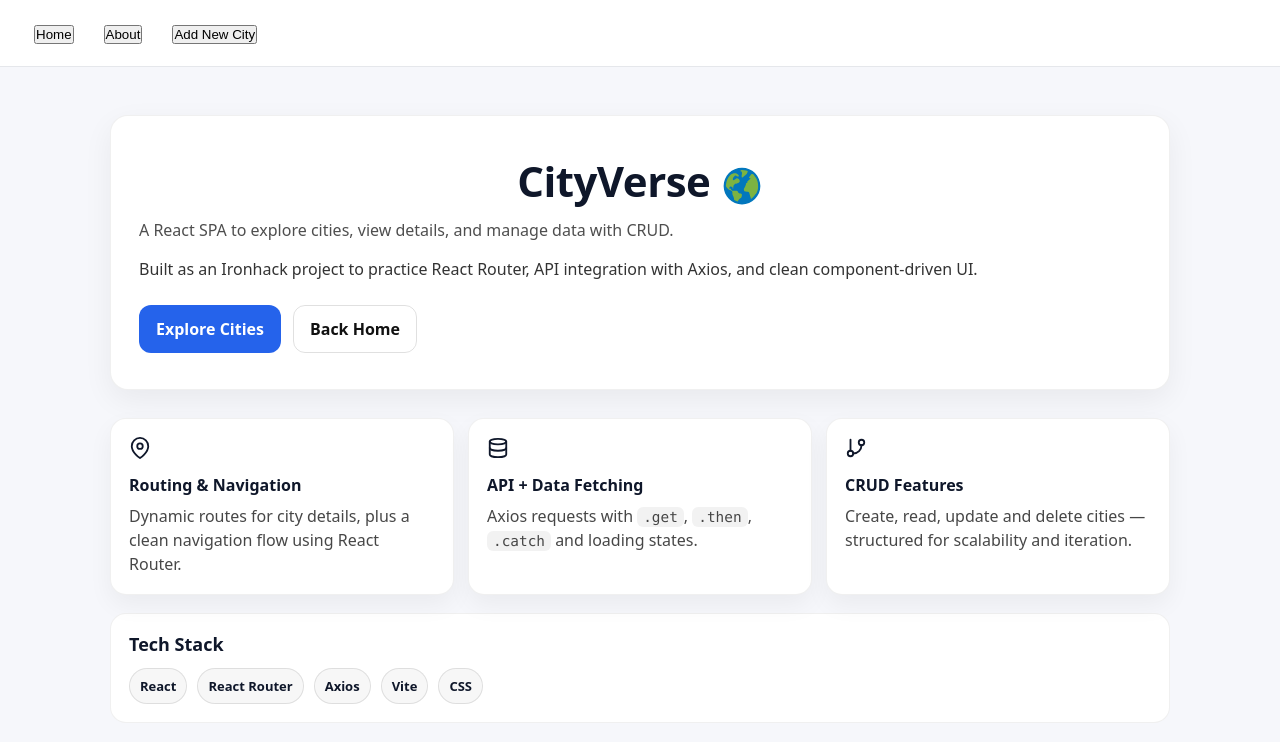
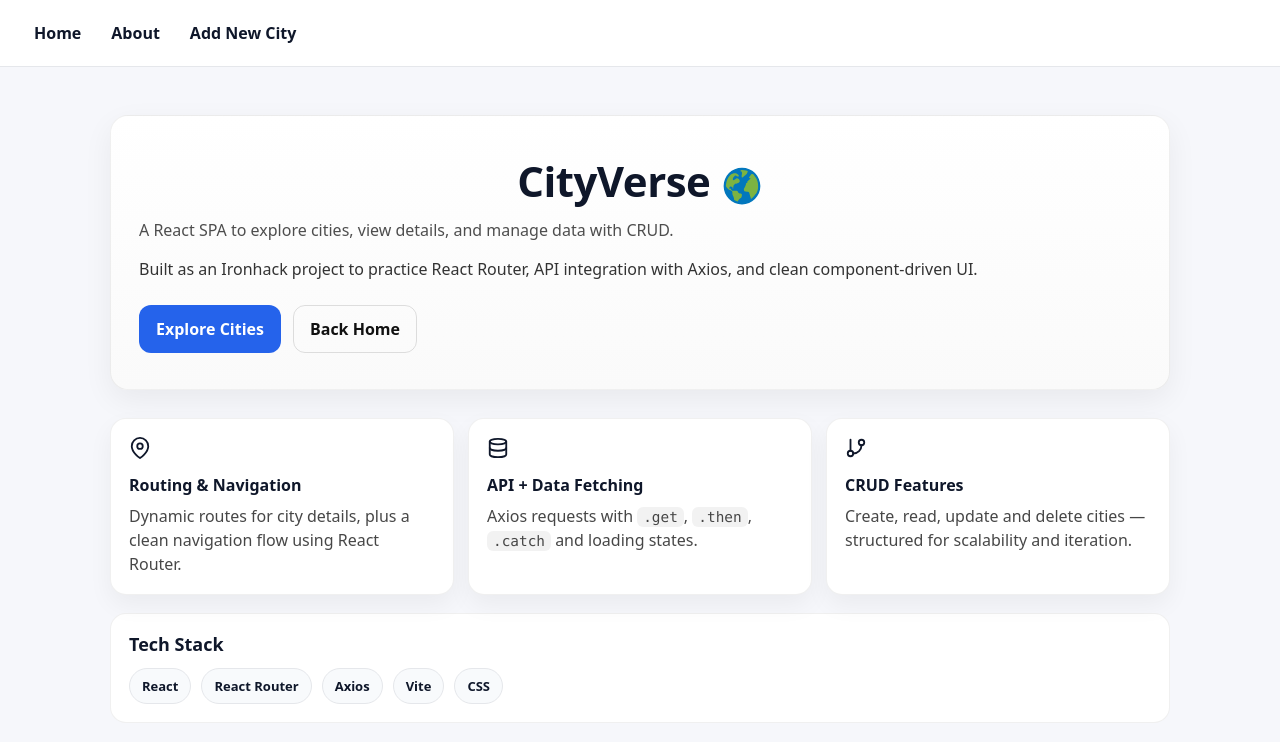
Before and after one commit to JC-Studio-DualCode/travel-project-app, a React (Vite) app: page /about in a window 1280 px wide. Shown: the top 742 px of the page. Built offline with nearby package versions, Linux system fonts and the light colour scheme.

Commit message:
"Style About page with CSS Modules"

```diff
--- a/src/components/Navbar.jsx
+++ b/src/components/Navbar.jsx
@@ -1,25 +1,14 @@
-import { NavLink } from "react-router-dom"
+import { NavLink } from "react-router-dom";
+import styles from "./Navbar.module.css";
 
 function Navbar() {
-    return (
-        <>
-
-
-            <nav className="navbar">
-                <NavLink to="/">
-                    <button>Home</button>
-                </NavLink>
-
-                <NavLink to="/about">
-                    <button>About</button>
-                </NavLink>
-
-                <NavLink to="/cities/add">
-                    <button>Add New City</button>
-                </NavLink>
-            </nav>
-        </>
-    )
+  return (
+    <nav className={styles.navbar}>
+      <NavLink className={styles.navLink} to="/">Home</NavLink>
+      <NavLink className={styles.navLink} to="/about">About</NavLink>
+      <NavLink className={styles.navLink} to="/cities/add">Add New City</NavLink>
+    </nav>
+  );
 }
 
-export default Navbar
+export default Navbar;
--- /dev/null
+++ b/src/components/Navbar.module.css
@@ -0,0 +1,19 @@
+.navbar {
+  display: flex;
+  gap: 10px;
+  padding: 14px 24px;
+  background: white;
+  border-bottom: 1px solid #e5e7eb;
+}
+
+.navLink {
+  text-decoration: none;
+  color: #0f172a;
+  font-weight: 600;
+  padding: 8px 10px;
+  border-radius: 10px;
+}
+
+.navLink:hover {
+  background: #eef2ff;
+}
--- a/src/index.css
+++ b/src/index.css
@@ -90,23 +90,7 @@ h1 {
 .card a {
   text-decoration: none;
 }
-nav {
-  display: flex;
-  gap: 12px;
-  padding: 14px 20px;
-}
 
-nav a {
-  text-decoration: none;
-  font-weight: 600;
-  padding: 6px 10px;
-  border-radius: 8px;
-  color: #111;
-}
-
-nav a:hover {
-  background: rgba(0,0,0,0.06);
-}
 
 /* Layout base */
 body {
@@ -122,26 +106,7 @@ body {
   padding: 24px;
 }
 
-/* Navbar */
-.navbar {
-  display: flex;
-  gap: 10px;
-  padding: 14px 24px;
-  background: white;
-  border-bottom: 1px solid #e5e7eb;
-}
 
-.navbar a {
-  text-decoration: none;
-  color: #0f172a;
-  font-weight: 600;
-  padding: 8px 10px;
-  border-radius: 10px;
-}
-
-.navbar a:hover {
-  background: #eef2ff;
-}
 
 /* Home header */
 .home {
@@ -279,47 +244,6 @@ body {
 .muted {
   opacity: 0.8;
 }
-/* ===== About Page ===== */
-.about {
-  max-width: 1100px;
-  margin: 0 auto;
-  padding: 48px 20px;
-}
-
-.about-hero {
-  background: #ffffff;
-  border-radius: 18px;
-  padding: 36px 28px;
-  box-shadow: 0 10px 30px rgba(0,0,0,0.06);
-  border: 1px solid rgba(0,0,0,0.06);
-}
-
-.about-title h1 {
-  font-size: 42px;
-  margin: 0 0 10px 0;
-  letter-spacing: -0.5px;
-}
-
-.about-subtitle {
-  margin: 0;
-  font-size: 16px;
-  color: #3b3b3b;
-  opacity: 0.9;
-}
-
-.about-lead {
-  margin-top: 16px;
-  max-width: 850px;
-  line-height: 1.6;
-  color: #333;
-}
-
-.about-actions {
-  margin-top: 22px;
-  display: flex;
-  gap: 12px;
-  flex-wrap: wrap;
-}
 
 .btn {
   display: inline-flex;
@@ -351,70 +275,6 @@ body {
   background: rgba(0,0,0,0.04);
 }
 
-.about-grid {
-  margin-top: 18px;
-  display: grid;
-  grid-template-columns: repeat(3, 1fr);
-  gap: 14px;
-}
-
-.about-card {
-  transition: transform 0.2s ease, box-shadow 0.2s ease;
-  background: #fff;
-  border-radius: 16px;
-  padding: 18px 18px;
-  border: 1px solid rgba(0,0,0,0.06);
-  box-shadow: 0 10px 25px rgba(0,0,0,0.05);
-}
-
-.about-card:hover {
-  transform: translateY(-4px);
-  box-shadow: 0 16px 30px rgba(0,0,0,0.1);
-}
-
-.about-card h3 {
-  margin: 10px 0 8px;
-  font-size: 16px;
-}
-
-.about-card p {
-  margin: 0;
-  color: #333;
-  opacity: 0.9;
-  line-height: 1.5;
-}
-
-.about-card code {
-  background: rgba(0,0,0,0.06);
-  padding: 2px 6px;
-  border-radius: 6px;
-  font-family: ui-monospace, SFMono-Regular, Menlo, Monaco, Consolas, "Liberation Mono", "Courier New", monospace;
-  font-size: 0.9em;
-}
-
-.about-stack {
-  margin-top: 18px;
-  background: #fff;
-  border-radius: 16px;
-  padding: 18px 18px;
-  border: 1px solid rgba(0,0,0,0.06);
-}
-
-.about-stack h2 {
-  margin: 0 0 12px 0;
-  font-size: 18px;
-}
-
-.about-hero {
-  margin-bottom: 28px;
-  background: linear-gradient(
-    180deg,
-    #ffffff 0%
-    #fafafa 100%
-  );
-}
-
-
 .chips {
   display: flex;
   flex-wrap: wrap;
@@ -429,13 +289,3 @@ body {
   font-weight: 600;
   font-size: 13px;
 }
-
-/* Responsive */
-@media (max-width: 900px) {
-  .about-grid {
-    grid-template-columns: 1fr;
-  }
-  .about-title h1 {
-    font-size: 34px;
-  }
-}
--- a/src/pages/AboutPage.jsx
+++ b/src/pages/AboutPage.jsx
@@ -1,69 +1,63 @@
 import { Link } from "react-router-dom";
 import { FcGlobe } from "react-icons/fc";
 import { FiMapPin, FiDatabase, FiGitBranch } from "react-icons/fi";
+import styles from "./AboutPage.module.css";
 
 function AboutPage() {
   return (
-    <div className="about">
-      <section className="about-hero">
-        <div className="about-title">
+    <div className={styles.about}>
+      <section className={styles.aboutHero}>
+        <div className={styles.aboutTitle}>
           <h1>
             CityVerse <FcGlobe style={{ verticalAlign: "middle" }} />
           </h1>
-          <p className="about-subtitle">
+          <p className={styles.aboutSubtitle}>
             A React SPA to explore cities, view details, and manage data with CRUD.
           </p>
-        </div>
-
-        <p className="about-lead">
+          <p className={styles.aboutLead}>
             Built as an Ironhack project to practice React Router, API integration with Axios,
             and clean component-driven UI.
           </p>
 
-        <div className="about-actions">
-          <Link className="btn primary" to="/cities">
-            Explore Cities
-          </Link>
-          <Link className="btn ghost" to="/">
-            Back Home
-          </Link>
+          <div className={styles.aboutActions}>
+            <Link className="btn primary" to="/cities">Explore Cities</Link>
+            <Link className="btn ghost" to="/">Back Home</Link>
+          </div>
         </div>
       </section>
 
-      <section className="about-grid">
-        <div className="about-card">
+      <section className={styles.aboutGrid}>
+        <div className={styles.aboutCard}>
           <FiMapPin size={22} />
           <h3>Routing & Navigation</h3>
+          <p>Dynamic routes for city details, plus a clean navigation flow using React Router.</p>
+        </div>
+
+        <div className={styles.aboutCard}>
+          <FiDatabase size={22} />
+          <h3>API + Data Fetching</h3>
           <p>
-            Dynamic routes for city details, plus a clean navigation flow using React Router.
+            Axios requests with <span className={styles.code}>.get</span>,{" "}
+            <span className={styles.code}>.then</span>,{" "}
+            <span className={styles.code}>.catch</span> and loading states.
           </p>
         </div>
 
-        <div className="about-card">
-          <FiDatabase size={22} />
-          <h3>API + Data Fetching</h3>
-          <p>
-            Axios requests with <code>.get</code>, <code>.then</code>, <code>.catch</code> and loading states.
-          </p>
-        </div>
-
-        <div className="about-card">
+        <div className={styles.aboutCard}>
           <FiGitBranch size={22} />
           <h3>CRUD Features</h3>
-          <p>
-            Create, read, update and delete cities — structured for scalability and iteration.
-          </p>
+          <p>Create, read, update and delete cities — structured for scalability and iteration.</p>
         </div>
       </section>
 
-      <section className="about-stack">
+      <section className={styles.aboutStack}>
         <h2>Tech Stack</h2>
-        <div className="chips">
-          <span className="chip">React</span>
-          <span className="chip">React Router</span>
-          <span className="chip">Axios</span>
-          <span className="chip">Vite</span>
-          <span className="chip">CSS</span>
+        <div className={styles.chips}>
+          <span className={styles.chip}>React</span>
+          <span className={styles.chip}>React Router</span>
+          <span className={styles.chip}>Axios</span>
+          <span className={styles.chip}>Vite</span>
+          <span className={styles.chip}>CSS</span>
         </div>
       </section>
     </div>
--- /dev/null
+++ b/src/pages/AboutPage.module.css
@@ -0,0 +1,120 @@
+.about {
+  max-width: 1100px;
+  margin: 0 auto;
+  padding: 48px 20px;
+}
+
+.aboutHero {
+  margin-bottom: 28px;
+  background: linear-gradient(180deg, #ffffff 0%, #fafafa 100%);
+  border-radius: 18px;
+  padding: 36px 28px;
+  box-shadow: 0 10px 30px rgba(0,0,0,0.06);
+  border: 1px solid rgba(0,0,0,0.06);
+}
+
+.aboutTitle h1 {
+  font-size: 42px;
+  margin: 0 0 10px 0;
+  letter-spacing: -0.5px;
+}
+
+.aboutSubtitle {
+  margin: 0;
+  font-size: 16px;
+  color: #3b3b3b;
+  opacity: 0.9;
+}
+
+.aboutLead {
+  margin-top: 16px;
+  max-width: 850px;
+  line-height: 1.6;
+  color: #333;
+}
+
+.aboutActions {
+  margin-top: 22px;
+  display: flex;
+  gap: 12px;
+  flex-wrap: wrap;
+}
+
+.aboutGrid {
+  margin-top: 18px;
+  display: grid;
+  grid-template-columns: repeat(3, 1fr);
+  gap: 14px;
+}
+
+.aboutCard {
+  transition: transform 0.2s ease, box-shadow 0.2s ease;
+  background: #fff;
+  border-radius: 16px;
+  padding: 18px;
+  border: 1px solid rgba(0,0,0,0.06);
+  box-shadow: 0 10px 25px rgba(0,0,0,0.05);
+}
+
+.aboutCard:hover {
+  transform: translateY(-4px);
+  box-shadow: 0 16px 30px rgba(0,0,0,0.1);
+}
+
+.aboutCard h3 {
+  margin: 10px 0 8px;
+  font-size: 16px;
+}
+
+.aboutCard p {
+  margin: 0;
+  color: #333;
+  opacity: 0.9;
+  line-height: 1.5;
+}
+
+.code {
+  background: rgba(0,0,0,0.06);
+  padding: 2px 6px;
+  border-radius: 6px;
+  font-family: ui-monospace, SFMono-Regular, Menlo, Monaco, Consolas, "Liberation Mono",
+    "Courier New", monospace;
+  font-size: 0.9em;
+}
+
+.aboutStack {
+  margin-top: 18px;
+  background: #fff;
+  border-radius: 16px;
+  padding: 18px;
+  border: 1px solid rgba(0,0,0,0.06);
+}
+
+.aboutStack h2 {
+  margin: 0 0 12px 0;
+  font-size: 18px;
+}
+
+.chips {
+  display: flex;
+  flex-wrap: wrap;
+  gap: 10px;
+}
+
+.chip {
+  padding: 8px 12px;
+  border-radius: 999px;
+  border: 1px solid #e5e7eb;
+  background: #f8fafc;
+  font-weight: 600;
+  font-size: 13px;
+}
+
+@media (max-width: 900px) {
+  .aboutGrid {
+    grid-template-columns: 1fr;
+  }
+  .aboutTitle h1 {
+    font-size: 34px;
+  }
+}
```
Lines whose indentation alone changed are shown as unchanged.
